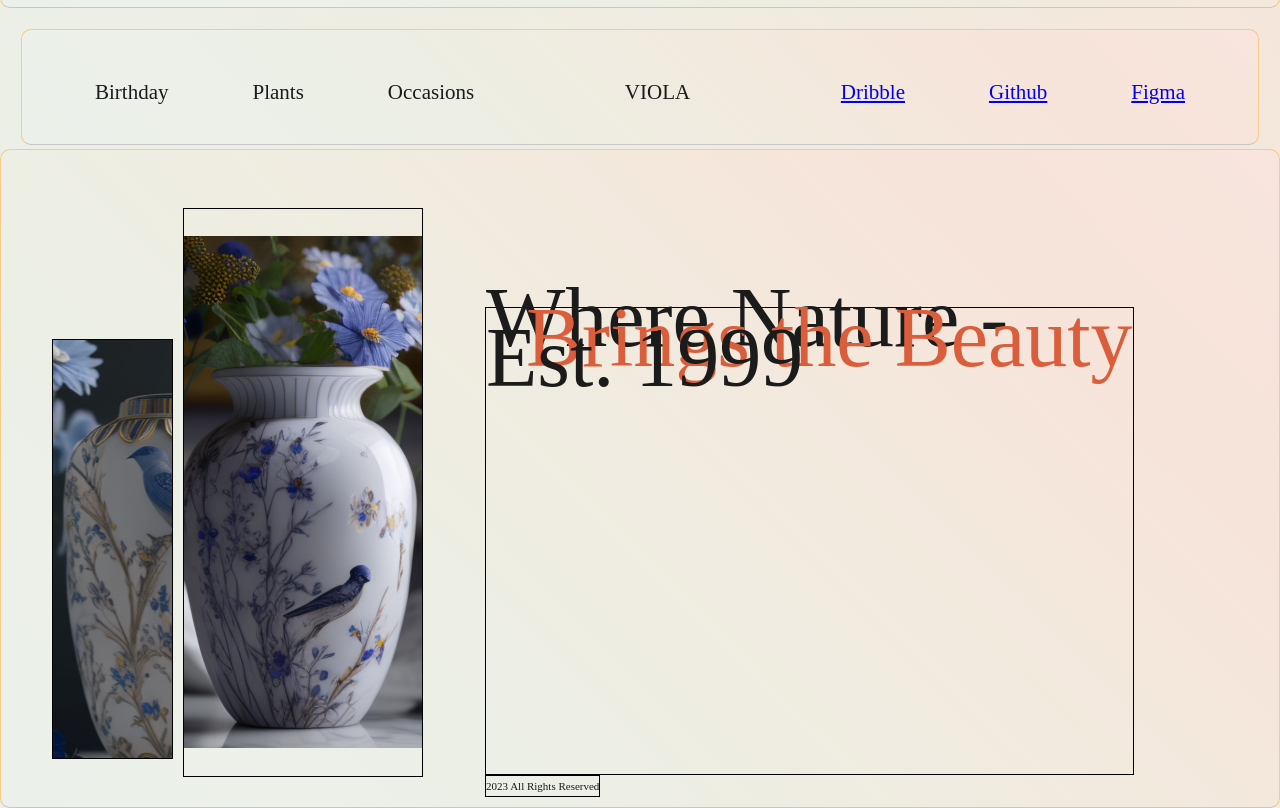
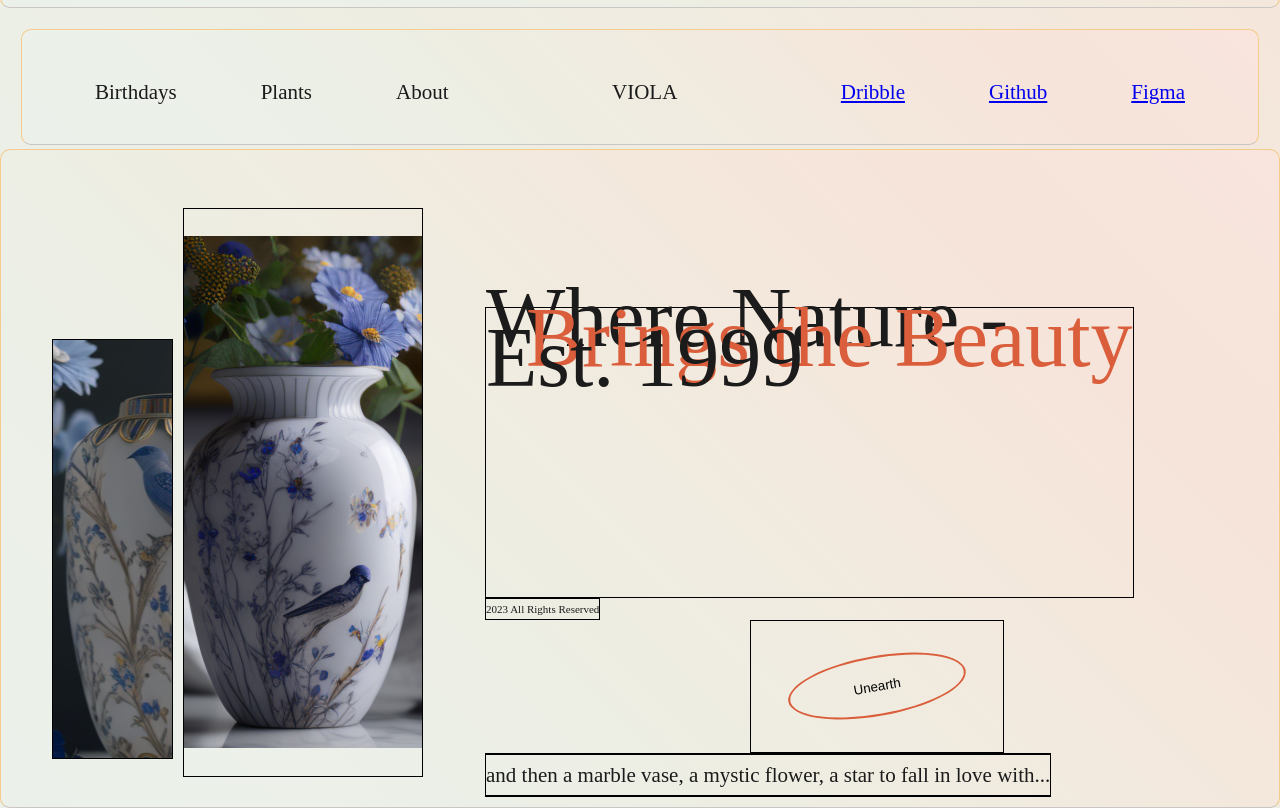
Before and after one commit to Volkney/restaurant-page, a website built with webpack: page dist/index.html in a window 1280 px wide. Shown: the part 792-1600 px from the top of the page. Built offline with nearby package versions, Linux system fonts and the light colour scheme.

Commit message:
added more text divs to the textParent like unearth button and quote

```diff
--- a/src/index.js
+++ b/src/index.js
@@ -13,13 +13,13 @@ const header1 = document.createElement('div');
 header1.classList.add('header1', 'head');
 const item1 = document.createElement('div');
 item1.classList.add('item', 'one');
-item1.textContent = 'Birthday';
+item1.textContent = 'Birthdays';
 const item2 = document.createElement('div');
 item2.classList.add('item', 'two');
 item2.textContent = 'Plants';
 const item3 = document.createElement('div');
 item3.classList.add('item', 'three');
-item3.textContent = 'Occasions';
+item3.textContent = 'About';
 
 // append items to header1
 header1.append(item1, item2, item3);
@@ -45,14 +45,12 @@ item5.href = 'https://dribbble.com/shots/16882751-Bloom-Shop-Design-Concept/atta
 const item6 = document.createElement('a'); // Change div element to anchor (a) element
 item6.classList.add('item', 'six');
 item6.textContent = 'Github';
-item6.href = 'https://github.com/'; // Add href attribute with the link URL
+item6.href = 'https://github.com/Volkney'; // Add href attribute with the link URL
 
 const item7 = document.createElement('a'); // Change div element to anchor (a) element
 item7.classList.add('item', 'seven');
 item7.textContent = 'Figma';
 item7.href = 'https://www.figma.com/'; // Add href attribute with the link URL
-
-
 // append items to header3
 header3.append(item5, item6, item7);
 
@@ -74,6 +72,12 @@ content3.innerHTML = '<p>Where Nature -<br><span>Brings the Beauty</span> <br>Es
 const content4 = document.createElement('div');
 content4.classList.add('content', 'text-rights');
 content4.textContent = '2023 All Rights Reserved';
+const content5 = document.createElement('div');
+content5.classList.add('content', 'text-quote');
+content5.textContent = 'and then a marble vase, a mystic flower, a star to fall in love with...';
+const content6 = document.createElement('div');
+content6.classList.add('content', 'text-button');
+content6.innerHTML = '<button>Unearth</button>';
 const textParent = document.createElement('div');
 textParent.classList.add('text-parent');
 const imageParent = document.createElement('div');
@@ -81,7 +85,7 @@ imageParent.classList.add('image-parent');
 // append text div's to images
 imageParent.append(content1, content2);
 // append text div's to parentText
-textParent.append(content3, content4);
+textParent.append(content3, content4, content6, content5);
 // append content elements to child body
 childBody.append(imageParent, textParent);
 // append child header and child body to parent
--- a/src/style.css
+++ b/src/style.css
@@ -125,3 +125,26 @@ span{
   font-weight: 400;
   font-size: var(--h7);
 }
+
+.text-quote{
+  padding: 10px 0 10px 0;
+  border-bottom: 2px solid black;
+  border-top: 2px solid black;
+}
+
+.text-button {
+  padding: 1.7rem;
+  align-self: center;
+}
+
+button{
+  width: 180px;
+  background: none;
+  height: 60px;
+  border-radius: 50%;
+  border: 2px solid var(--primary);
+  transform: rotate(-10deg);
+}
+button:hover{
+
+}
```
